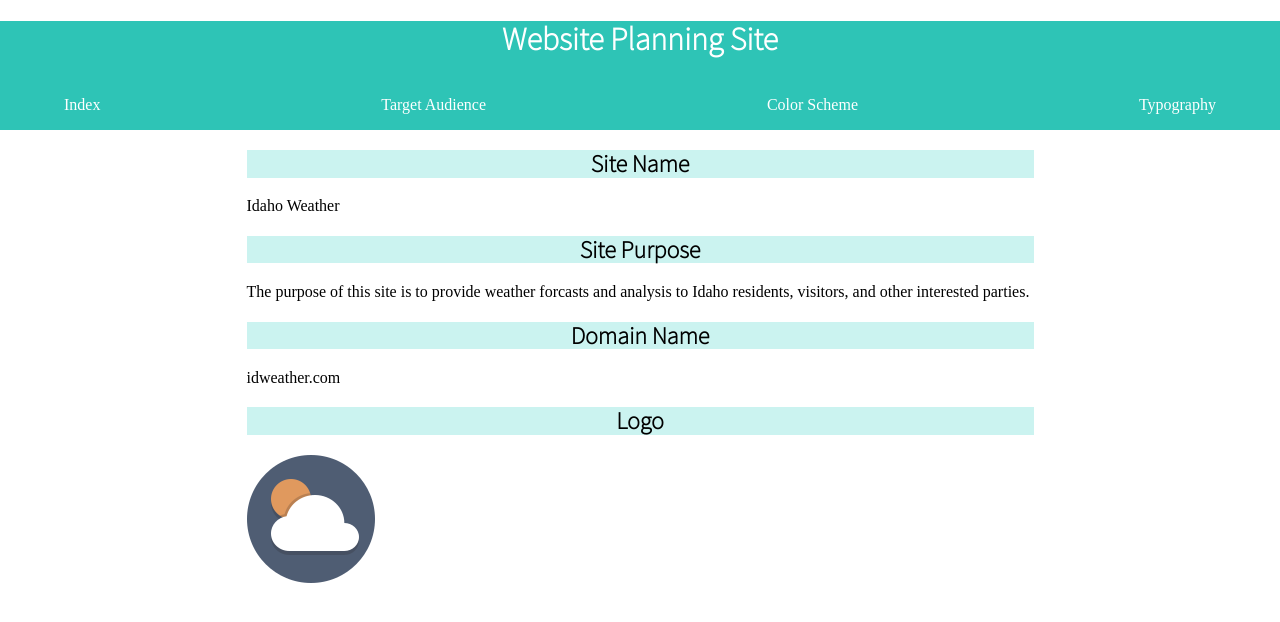
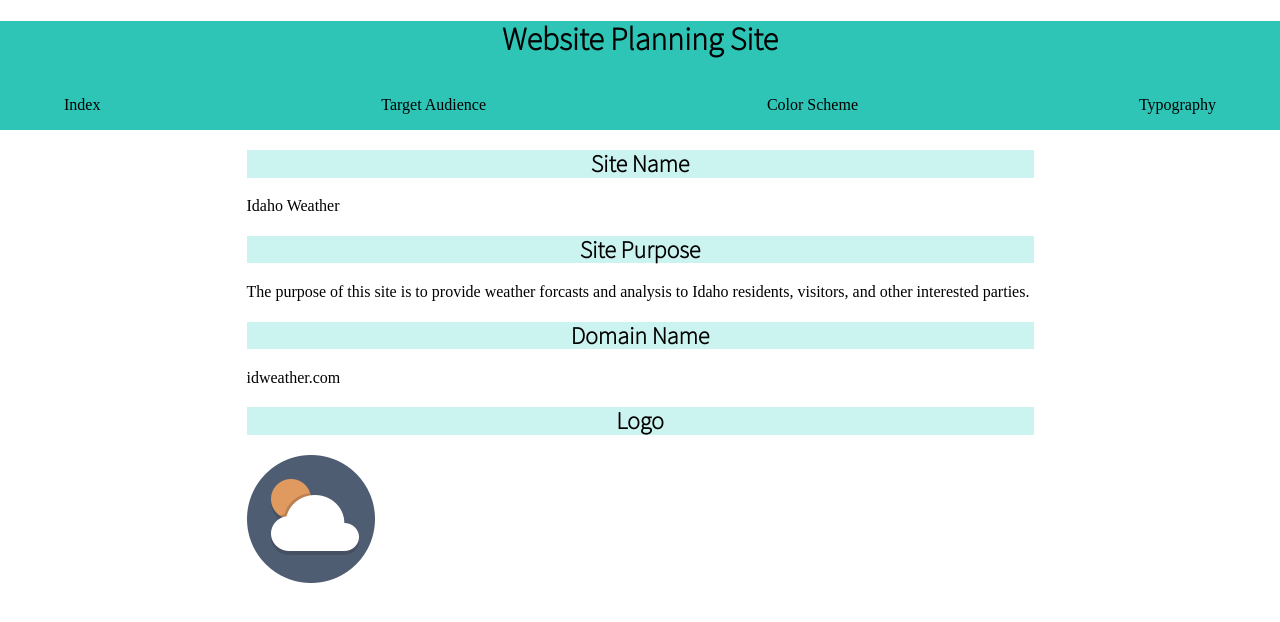
Before and after one commit to matthe68/wdd230, a plain HTML site: page lesson3/index.html in a window 1280 px wide. Drawn offline with Linux system fonts and the light colour scheme; a web font is replaced by a local one.

Commit message:
changed contrast

```diff
--- a/lesson3/css/small.css
+++ b/lesson3/css/small.css
@@ -5,7 +5,6 @@ body {
 }
 header {
   background-color: RGB(46, 196, 182);
-  color: white;
   text-align: center;
 }
 header h1 {
@@ -25,7 +24,7 @@ header ul li {
   padding-right: 5vw;
 }
 header a {
-  color: white;
+  color: black;
   text-decoration: none;
 }
 header a:hover {
```
